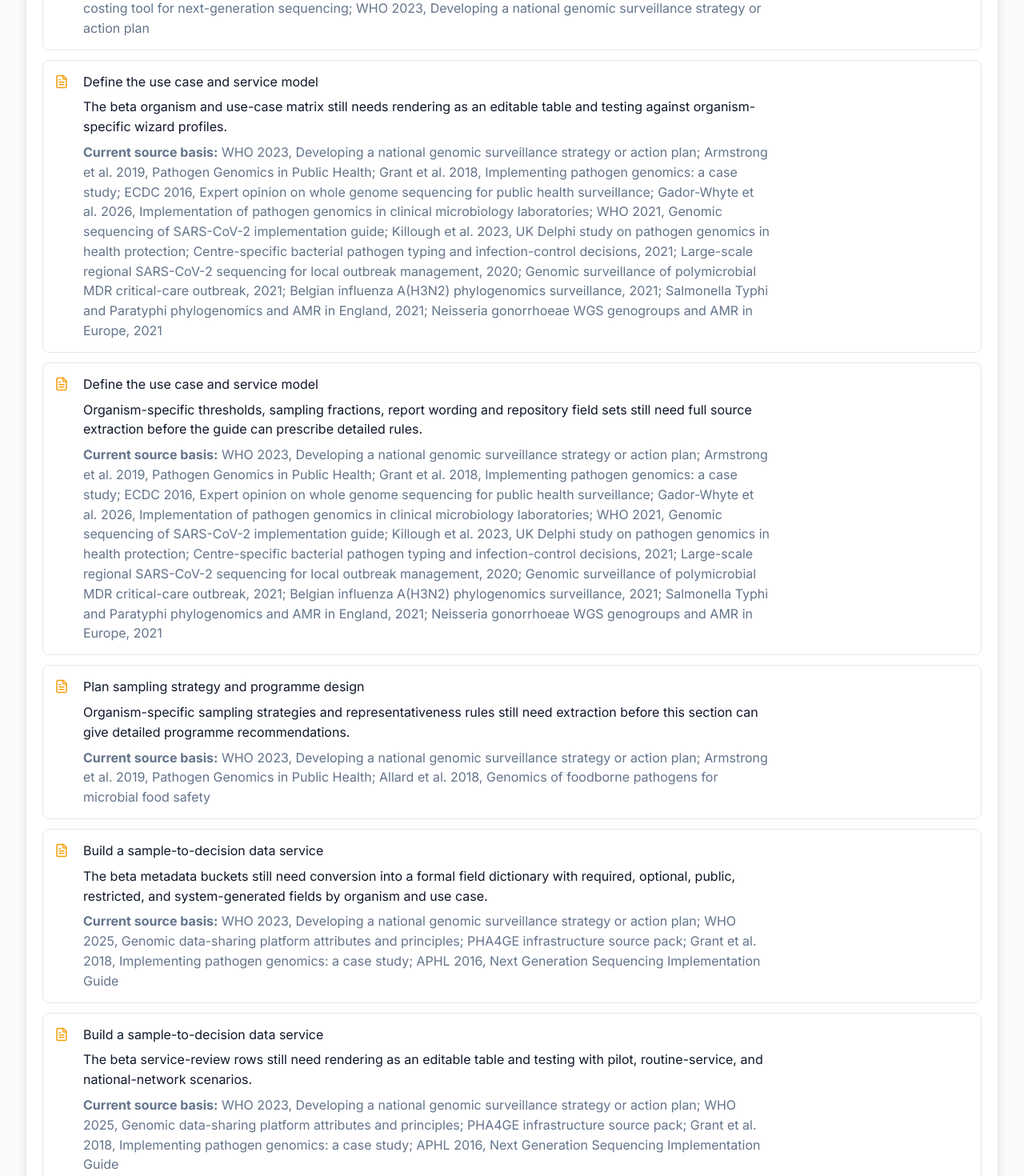
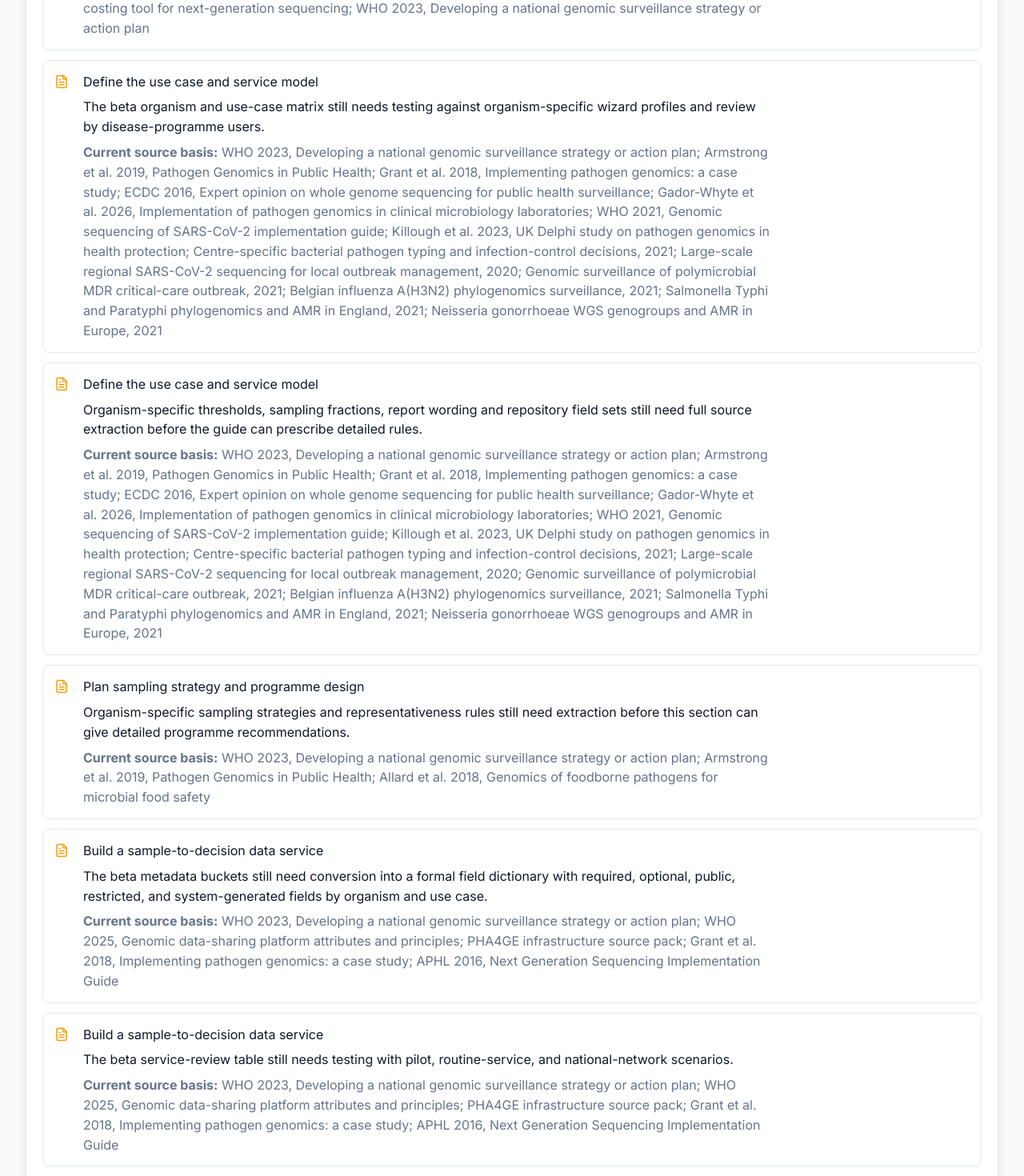
Before and after one commit to happykhan/pathogen-genomics-guidance-kb, a Next.js app: page /gaps in a window 1280 px wide. Shown: the part 2360-3830 px from the top of the page at 80% size. Built offline with nearby package versions, Linux system fonts and the light colour scheme.

Commit message:
Update rendered table gap notes

```diff
--- a/src/data/guidanceBlocks.ts
+++ b/src/data/guidanceBlocks.ts
@@ -328,7 +328,7 @@ export const guidanceBlocks: GuidanceBlock[] = [
       "mgen-gonorrhoea-wgs-amr-genogroups-2021",
     ],
     gaps: [
-      "The beta organism and use-case matrix still needs rendering as an editable table and testing against organism-specific wizard profiles.",
+      "The beta organism and use-case matrix still needs testing against organism-specific wizard profiles and review by disease-programme users.",
       "Organism-specific thresholds, sampling fractions, report wording and repository field sets still need full source extraction before the guide can prescribe detailed rules.",
     ],
   },
@@ -481,7 +481,7 @@ export const guidanceBlocks: GuidanceBlock[] = [
     ],
     gaps: [
       "The beta metadata buckets still need conversion into a formal field dictionary with required, optional, public, restricted, and system-generated fields by organism and use case.",
-      "The beta service-review rows still need rendering as an editable table and testing with pilot, routine-service, and national-network scenarios.",
+      "The beta service-review table still needs testing with pilot, routine-service, and national-network scenarios.",
     ],
   },
   {
@@ -1379,7 +1379,7 @@ export const guidanceBlocks: GuidanceBlock[] = [
       "mgen-california-covidnet-2023",
     ],
     gaps: [
-      "The beta responsibility template still needs conversion into editable tables for pilot, routine single-pathogen service, national network, managed-platform, and hybrid models.",
+      "The beta responsibility template still needs model-specific variants for pilot, routine single-pathogen service, national network, managed-platform, and hybrid models.",
       "The guide still needs source-backed staffing ratios or FTE examples by service scale, throughput, organism focus, and implementation model.",
       "Detailed training curricula and competency-assessment templates need extraction from APHL, PulseNet, WHO, ECDC and national programme sources.",
     ],
@@ -1565,7 +1565,7 @@ export const guidanceBlocks: GuidanceBlock[] = [
       "mgen-eurl-wgs-rollout-europe-2023",
       "mgen-california-covidnet-2023",
     ],
-    gaps: ["The beta dependency matrix still needs rendering as an editable table and testing against the wizard constraint scenarios."],
+    gaps: ["The beta dependency matrix still needs testing against the wizard constraint scenarios and review against real implementation examples."],
   },
   {
     id: "maturity-next-steps",
```
